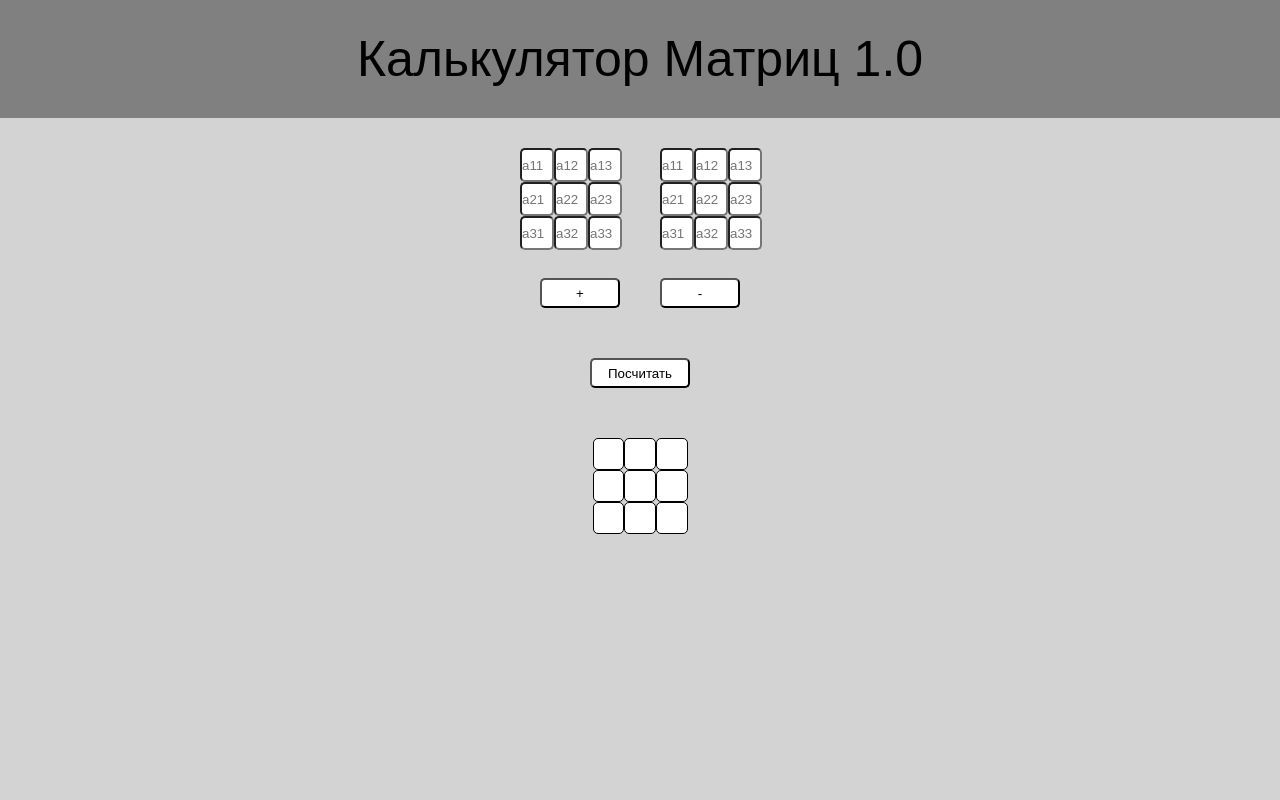
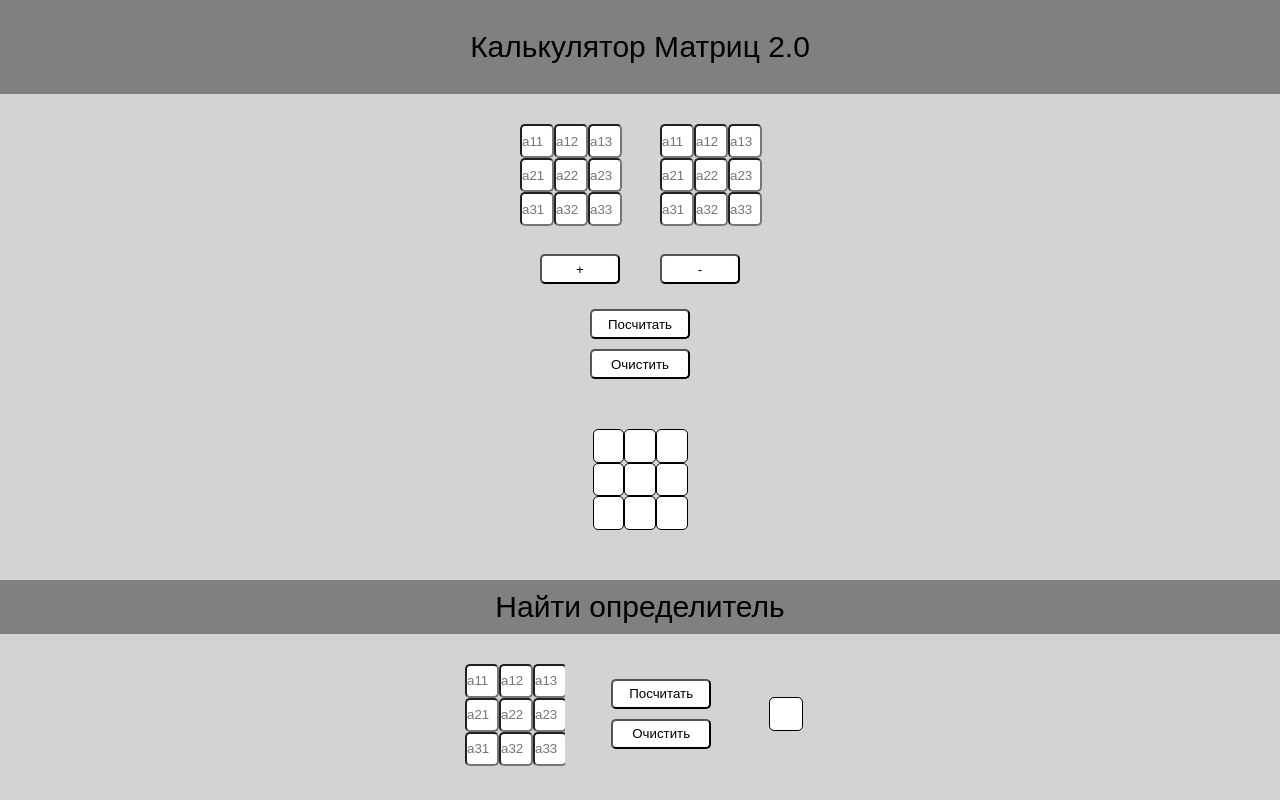
Before and after one commit to Venterx/Matrix, a plain HTML site: page index.html in a window 1280 px wide. Drawn offline with Linux system fonts and the light colour scheme.

Commit message:
matrix calculator 2.0

```diff
--- a/assets/css/style.css
+++ b/assets/css/style.css
@@ -2,6 +2,12 @@
     margin: 0;
     padding: 0;
     background-color: lightgrey;
+}
+
+input[type="number"]::-webkit-inner-spin-button,
+input[type="number"]::-webkit-outer-spin-button {
+  -webkit-appearance: none;
+  margin: 0;
 }
 
 .input {
@@ -14,9 +20,9 @@
 }
 
 .header p{
-    font-size: 50px;
+    font-size: 30px;
     font-family: Arial, Helvetica, sans-serif;
-    width: 600px;
+    width: 425px;
     margin: auto;
     text-align: center;
     background-color: transparent;
@@ -27,6 +33,9 @@
     padding-bottom: 30px;
     margin: auto;
     width: 240px;
+}
+
+.df {
     display: flex;
     flex-direction: row;
     justify-content: space-between;
@@ -73,13 +82,16 @@
 }
 
 .result-block {
-    margin-top: 50px;
+    margin-top: 25px;
 }
 
 .result-btn {
     margin: auto;
     width: 100px;
     margin-bottom: 50px;
+    display: flex;
+    flex-direction: column;
+    gap: 10px;
 }
 
 .result-btn button {
@@ -94,9 +106,14 @@
     width: 95px;
 }
 
-.result-line p{
-    height: 30px;
-    width: 30px;
+.result-line {
+    display: flex;
+    flex-direction: row;
+}
+
+.result{
+    height: 31.6px;
+    width: 31.6px;
     background-color: #fff;
     border-radius: 5px;
     border: 1px solid black;
@@ -106,7 +123,66 @@
     align-items: center;
 }
 
-.result-line {
+/* ----------------------------------------------- */
+
+.title-determinant {
+    margin: auto;
+    width: 100%;
+    background-color: gray;
+    margin-top: 50px;
+}
+
+.title-determinant p{
+    font-family: Arial, Helvetica, sans-serif;
+    font-size: 30px;
+    background-color: transparent;
+    text-align: center;
+    padding: 10px 0 10px 0;
+}
+
+.determinant-block {
+    margin: auto;
+    margin-top: 30px;
+    margin-bottom: 30px;
+    width: 350px;
     display: flex;
     flex-direction: row;
+    justify-content: space-between;
 }
+
+.determinant-btn {
+    width: 200px;
+    display: flex;
+    flex-direction: column;
+    justify-content: center;
+    align-items: center;
+    gap: 10px;
+}
+
+.determinant-btn button{
+    background-color: #fff;
+    width: 100px;
+    height: 30px;
+    border-radius: 5px;
+
+}
+
+.determinant-result {
+    width: 60px;
+    display: flex;
+    flex-direction: column;
+    justify-content: center;
+    align-items: center;
+}
+
+.determinant {
+    width: 32px;
+    height: 32px;
+    background-color: #fff;
+    border-radius: 5px;
+    border: 1px solid black;
+    display: flex;
+    flex-direction: column;
+    justify-content: center;
+    align-items: center;
+}
--- a/index.html
+++ b/index.html
@@ -4,58 +4,62 @@
     <meta charset="UTF-8">
     <meta name="viewport" content="width=device-width, initial-scale=1.0">
     <link rel="stylesheet" href="./assets/css/style.css">
+    <script src="./js/main.js"></script>
     <title>Matrix</title>
 </head>
 <body>
     <div class="header">
-        <p class="">Калькулятор Матриц 1.0</p>
+        <p class="">Калькулятор Матриц 2.0</p>
     </div>
+
     <div class="input-block">
+        <form id="form" class="df">
             <div class="block">
                 <div class="block-line">
-	            <input class="input" id="num1" placeholder="a11">
-                <input class="input" id="num2" placeholder="a12">
-                <input class="input" id="num3" placeholder="a13">
+                    <input class="input" id="num1" placeholder="a11" type="number">
+                    <input class="input" id="num2" placeholder="a12" type="number">
+                    <input class="input" id="num3" placeholder="a13" type="number">
                 </div>
                 <div class="block-line">
-	            <input class="input" id="num4" placeholder="a21">
-                <input class="input" id="num5" placeholder="a22">
-                <input class="input" id="num6" placeholder="a23">
+                    <input class="input" id="num4" placeholder="a21" type="number">
+                    <input class="input" id="num5" placeholder="a22" type="number">
+                    <input class="input" id="num6" placeholder="a23" type="number">
                 </div>
                 <div class="block-line">
-	            <input class="input" id="num7" placeholder="a31">
-                <input class="input" id="num8" placeholder="a32">
-                <input class="input" id="num9" placeholder="a33">
+                    <input class="input" id="num7" placeholder="a31" type="number">
+                    <input class="input" id="num8" placeholder="a32" type="number">
+                    <input class="input" id="num9" placeholder="a33" type="number">
                 </div>
             </div>
             <div class="block">
                 <div class="block-line">
-	            <input class="input" id="num1_" placeholder="a11">
-                <input class="input" id="num2_" placeholder="a12">
-                <input class="input" id="num3_" placeholder="a13">
+                    <input class="input" id="num1_" placeholder="a11" type="number">
+                    <input class="input" id="num2_" placeholder="a12" type="number">
+                    <input class="input" id="num3_" placeholder="a13" type="number">
                 </div>
                 <div class="block-line">
-	            <input class="input" id="num4_" placeholder="a21">
-                <input class="input" id="num5_" placeholder="a22">
-                <input class="input" id="num6_" placeholder="a23">
+                    <input class="input" id="num4_" placeholder="a21" type="number">
+                    <input class="input" id="num5_" placeholder="a22" type="number">
+                    <input class="input" id="num6_" placeholder="a23" type="number">
                 </div>
                 <div class="block-line">
-	            <input class="input" id="num7_" placeholder="a31">
-                <input class="input" id="num8_" placeholder="a32">
-                <input class="input" id="num9_" placeholder="a33">
+                    <input class="input" id="num7_" placeholder="a31" type="number">
+                    <input class="input" id="num8_" placeholder="a32" type="number">
+                    <input class="input" id="num9_" placeholder="a33" type="number">
                 </div>
             </div>
+        </form>
     </div>
 
 	<div class="operator-btns" id="operator-btns">
         <button class="btn" id="plus" onclick=" act='+' ">+</button>
         <button class="btn" id="minus" onclick=" act='-' ">-</button>
-
     </div>
 
     <div class="result-block">
 	    <div class="result-btn">
             <button onclick="func()">Посчитать</button>
+            <button onclick="document.getElementById('form').reset()" type="button" id="clear" value="reset">Очистить</button>
         </div>
         <div class="result-p">
             <div class="result-line">
@@ -76,6 +80,41 @@
         </div>
     </div>
 
-    <script src="./js/main.js"></script>
+    <div class="title-determinant">
+        <p class="">Найти определитель</p>
+    </div>
+
+    <div class="determinant-block">
+        <div class="block">
+            <form id="form2">
+                <div class="block-line">
+                    <input class="input" id="numb1" placeholder="a11" type="number">
+                    <input class="input" id="numb2" placeholder="a12" type="number">
+                    <input class="input" id="numb3" placeholder="a13" type="number">
+                </div>
+                <div class="block-line">
+                    <input class="input" id="numb4" placeholder="a21" type="number">
+                    <input class="input" id="numb5" placeholder="a22" type="number">
+                    <input class="input" id="numb6" placeholder="a23" type="number">
+                </div>
+                <div class="block-line">
+                        <input class="input" id="numb7" placeholder="a31" type="number">
+                        <input class="input" id="numb8" placeholder="a32" type="number">
+                        <input class="input" id="numb9" placeholder="a33" type="number">
+                </div>
+            </form>
+        </div>
+
+        <div class="determinant-btn">
+            <button onclick="func2()">Посчитать</button>
+            <button onclick="document.getElementById('form2').reset()" type="button" id="clear" value="reset">Очистить</button>
+        </div>
+
+        <div class="determinant-result">
+            <p class="determinant" id="determinant"></p>
+        </div>
+    </div>
+
+
 </body>
 </html>
--- a/js/main.js
+++ b/js/main.js
@@ -1,13 +1,9 @@
 function func() {
     const numbers = [
-        ["num1", "num1_"],
-        ["num2", "num2_"],
-        ["num3", "num3_"],
-        ["num4", "num4_"],
-        ["num5", "num5_"],
-        ["num6", "num6_"],
-        ["num7", "num7_"],
-        ["num8", "num8_"],
+        ["num1", "num1_"],["num2", "num2_"],
+        ["num3", "num3_"],["num4", "num4_"],
+        ["num5", "num5_"],["num6", "num6_"],
+        ["num7", "num7_"],["num8", "num8_"],
         ["num9", "num9_"]
     ];
 
@@ -33,3 +29,36 @@ function func() {
         document.getElementById(`result${i + 1}`).innerHTML = results[i];
     }
 }
+
+function func2 () {
+    const numbers = [
+        ["numb1"],["numb2"],["numb3"],
+        ["numb4"],["numb5"],["numb6"],
+        ["numb7"],["numb8"],["numb9"]
+    ];
+
+    numbers.forEach(([numb])=> {
+        window[numb] = Number(document.getElementById(numb).value);
+    });
+
+    numb1 = numb1 === '' ? 0 : numb1;
+    numb2 = numb2 === '' ? 0 : numb2;
+    numb3 = numb3 === '' ? 0 : numb3;
+    numb4 = numb4 === '' ? 0 : numb4;
+    numb5 = numb5 === '' ? 0 : numb5;
+    numb6 = numb6 === '' ? 0 : numb6;
+    numb7 = numb7 === '' ? 0 : numb7;
+    numb8 = numb8 === '' ? 0 : numb8;
+    numb8 = numb9 === '' ? 0 : numb9;
+
+    if (numb1.value != '') {
+        sum1 = (numb1 * numb5 * numb9) + (numb2 * numb6 * numb7) + (numb3 * numb4 * numb8);
+        sum2 = (numb3 * numb5 * numb7) + (numb2 * numb4 * numb9) + (numb1 * numb6 * numb8);
+        determinant = (sum1 - sum2);
+    } else {
+        determinant = "?"
+    }
+
+
+    document.getElementById("determinant").innerHTML = determinant;
+}
```
Lines whose indentation alone changed are shown as unchanged.
